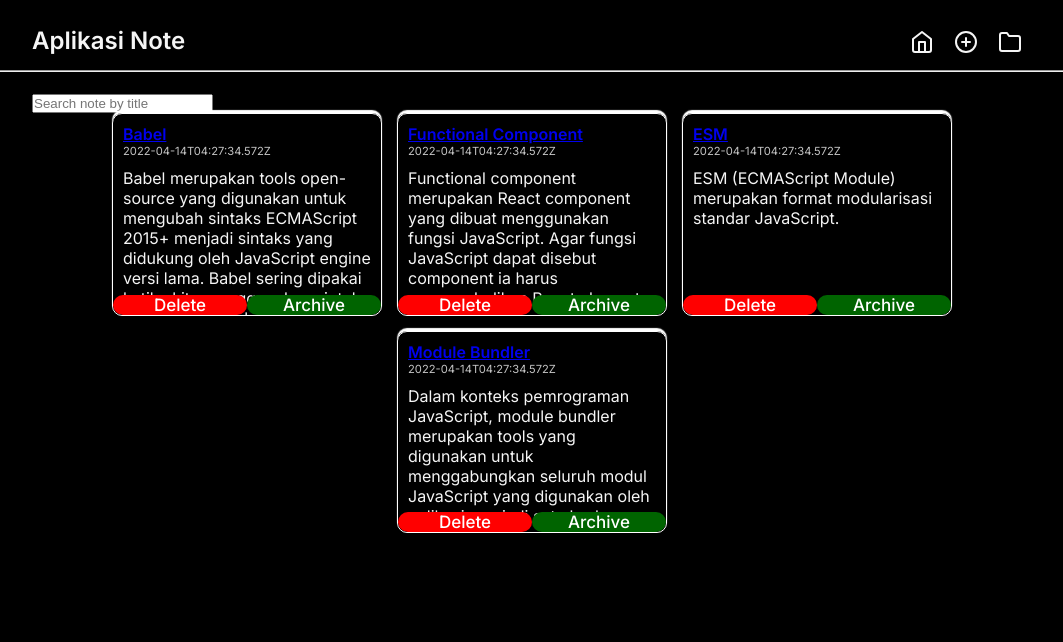
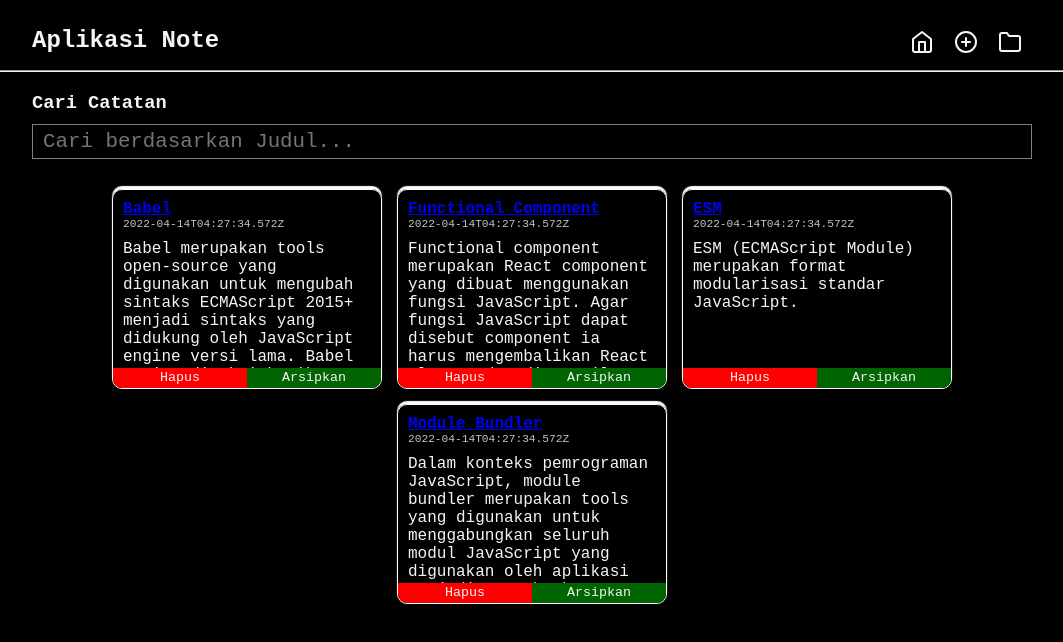
Before and after one commit to khairulhabibie/SPA-react, a React (Create React App) app: page / in a window 1280 px wide. Shown: the top 642 px of the page, without its empty margins (108-1171 px from the left). Built offline with nearby package versions, Linux system fonts and the light colour scheme.

Commit message:
fix searchbar in homepage

```diff
--- a/src/components/ArchiveButton.jsx
+++ b/src/components/ArchiveButton.jsx
@@ -5,9 +5,9 @@ const ArchiveButton = ({ archived, id, onToggleArchive }) => {
         <>
             {
                 archived ? <button className='btn-active' onClick={() => onToggleArchive(id)}>
-                    Active
+                    Aktifkan
                 </button> : <button className='btn-archive' onClick={() => onToggleArchive(id)}>
-                    Archive
+                    Arsipkan
                 </button>
             }
         </>
--- a/src/components/DeleteButton.jsx
+++ b/src/components/DeleteButton.jsx
@@ -1,7 +1,7 @@
 import React from 'react'
 
 const DeleteButton = ({ id, onDelete }) => {
-  return <button className='btn-delete' onClick={() => onDelete(id)}>Delete</button>
+  return <button className='btn-delete' onClick={() => onDelete(id)}>Hapus</button>
 }
 
 export default DeleteButton
--- a/src/components/NoteInput.jsx
+++ b/src/components/NoteInput.jsx
@@ -36,9 +36,10 @@ export default class NoteInput extends Component {
   render() {
     return (
       <form onSubmit={this.onSubmitEventHandler} >
-        <input type="text" placeholder='Title...' value={this.state.title} onChange={this.onTitleChangeHandler} autoComplete='off' className='input' />
-        <textarea placeholder='Note...' value={this.state.body} onChange={this.onBodyChangeHandler} rows={5} className='input' />
-        <button type='submit'>Add Note</button>
+        <h2>TAMBAHKAN CATATAN BARU !</h2>
+        <input type="text" placeholder='Judul Catatan...' value={this.state.title} onChange={this.onTitleChangeHandler} autoComplete='off' className='title' />
+        <textarea placeholder='Isi Catatan' value={this.state.body} onChange={this.onBodyChangeHandler} rows={13} className='body' />
+        <button type='submit'>Tambahkan Catatan</button>
       </form>
     )
   }
--- a/src/components/NoteItem.jsx
+++ b/src/components/NoteItem.jsx
@@ -7,7 +7,7 @@ import ArchiveButton from './ArchiveButton'
 const NoteItem = ({ title, body, createdAt, id, archived, onDelete, onToggleArchive }) => {
   return (
     <div className='note-item'>
-      <div className='note-item-title'>
+      <div >
         <h4>
           <Link to={`/note/${id}`}>{title}</Link>
         </h4>
--- a/src/components/SearchBar.jsx
+++ b/src/components/SearchBar.jsx
@@ -1,11 +1,14 @@
 import React from 'react'
 
-const SearchBar = ({ keyword, keywordChange }) => {
+const SearchBar = ({ title, keywordChange }) => {
   return (
-    <input className='search-bar' type='text' placeholder='Search note by title'
-      value={keyword}
-      onChange={(event) => keywordChange(event.target.value)}
-    />
+    <>
+      <h3>Cari Catatan</h3>
+      <input className='search-bar' type='text' placeholder='Cari berdasarkan Judul...'
+        value={title}
+        onChange={(event) => keywordChange(event.target.value)}
+      />
+    </>
   )
 }
 
--- a/src/pages/AddPage.jsx
+++ b/src/pages/AddPage.jsx
@@ -13,7 +13,6 @@ const AddPage = () => {
 
   return (
     <section>
-      <h2>ADD NEW NOTE !</h2>
       <NoteInput addNote={onAddNoteHandler} />
     </section>
   )
--- a/src/pages/HomePage.jsx
+++ b/src/pages/HomePage.jsx
@@ -1,12 +1,11 @@
 import React, { Component } from 'react'
+import { useSearchParams } from 'react-router-dom'
+import NoteList from '../components/NoteList'
 import { getActiveNotes, deleteNote, archiveNote } from '../utils/local-data'
-import NoteList from '../components/NoteList'
 import SearchBar from '../components/SearchBar'
-import { useSearchParams } from 'react-router-dom'
 
 const HomePageWrapper = () => {
   const [searchParams, setSearchParams] = useSearchParams();
-
   const keyword = searchParams.get('keyword');
 
   function changeSearchParams(keyword) {
@@ -23,7 +22,8 @@ class HomePage extends Component {
     super(props)
 
     this.state = {
-      notes: getActiveNotes()
+      notes: getActiveNotes(),
+      keyword: props.defaultKeyword || ""
     }
   }
 
@@ -32,17 +32,15 @@ class HomePage extends Component {
     this.setState(() => {
       return {
         notes: getActiveNotes()
-      }
-
-    })
+      };
+    });
   }
 
   onToggleArchiveNoteHandler = (id) => {
     archiveNote(id)
     this.setState(() => {
       return {
-        notes: getActiveNotes(),
-        keyword: this.props.defaultKeyword || ""
+        notes: getActiveNotes()
       }
     })
   }
@@ -57,17 +55,17 @@ class HomePage extends Component {
   }
 
   render() {
-    // const notes = this.state.notes.filter((note) => {
-    //   return note.title
-    //     .toLowerCase()
-    //     .includes(this.state.keyword.toLowerCase());
-    // });
+    const notes = this.state.notes.filter((note) => {
+      return note.title
+        .toLowerCase()
+        .includes(this.state.keyword.toLowerCase());
+    });
 
     return (
       <section>
-        <SearchBar keyword={this.state.keyword} keywordChange={this.onKeywordChangeHandler} />
+        <SearchBar title={this.state.keyword} keywordChange={this.onKeywordChangeHandler} />
         <br />
-        <NoteList notes={this.state.notes} onDelete={this.onDeleteNoteHandler} onToggleArchive={this.onToggleArchiveNoteHandler} />
+        <NoteList notes={notes} onDelete={this.onDeleteNoteHandler} onToggleArchive={this.onToggleArchiveNoteHandler} />
       </section>
     )
   }
--- a/src/styles/style.css
+++ b/src/styles/style.css
@@ -2,10 +2,10 @@
   padding: 0;
   margin: 0;
   box-sizing: border-box;
+  font-family: 'Courier New', Courier, monospace;
 }
 
 body {
-  font-family: 'Inter', sans-serif;
   background-color: black;
   color: whitesmoke;
 }
@@ -71,7 +71,7 @@ section {
   box-shadow: 0px -3px 1px white;
   padding: 10px;
   width: 270px;
-  aspect-ratio: 1 / 0.75;
+  aspect-ratio: 1 / 0.74;
   overflow: hidden;
   border-radius: 10px;
   position: relative;
@@ -88,59 +88,79 @@ section {
   display: flex;
 }
 
-.btn-delete {
-  position: absolute;
+button.btn-delete {
+
   bottom: 0;
   left: 0;
   height: 20px;
   width: 50%;
-
   background-color: red;
-  color: white;
 }
 
-.btn-archive,
-.btn-active {
+button {
+  color: whitesmoke;
+  border: none;
+  outline: none;
+  cursor: pointer;
   position: absolute;
+}
+
+button.btn-archive,
+button.btn-active {
   bottom: 0;
   right: 0;
   height: 20px;
   width: 50%;
 }
 
-.btn-archive {
+
+button.btn-archive {
   background-color: darkgreen;
-  color: white;
 }
 
-.btn-active {
+button.btn-active {
   background-color: darkblue;
-  color: white;
+}
+
+button[type="submit"] {
+  bottom: -60px;
+  right: 0;
+  font-size: 1.1em;
+  padding: 5px 10px;
+  background-color: darkgreen;
 }
 
 form {
-  display: flex;
-  flex-direction: column;
   position: relative;
+  font-family: 'Courier New', Courier, monospace;
+  margin: 0 10px;
 }
 
-.input {
+input,
+textarea {
   background-color: black;
-  color: whitesmoke;
+  color: white;
   padding: 10px 0px;
-  font-size: 14px;
-  margin-bottom: 20px;
   border: none;
   outline: none;
+  font-family: 'Courier New', Courier, monospace;
+  width: 100%;
+}
+
+input.title {
   font-size: 1.5em;
 }
 
-form button {
-  width: 100%;
+textarea.body {
+  font-size: 1.2em;
 }
 
-textarea {
-  padding: 20px 10px;
+input.search-bar {
+  font-size: 1.3em;
+  padding: 5px 10px;
+  margin: 10px 0 30px;
+  color: whitesmoke;
+  border: 1px solid gray;
 }
 
 .pop-button {
@@ -153,52 +173,12 @@ textarea {
   margin: 0 auto;
 }
 
-/* more css button */
-button {
-  height: 3em;
-  width: 8em;
-  border: none;
-  border-radius: 10em;
-  background: #016DD9;
-  font-size: 17px;
-  color: #ffffff;
-  font-family: inherit;
-  font-weight: 500;
-}
-
-button:hover {
-  cursor: pointer;
-  animation: shake3856 0.3s linear infinite both;
-}
-
-@keyframes shake3856 {
-  0% {
-    -webkit-transform: translate(0);
-    transform: translate(0);
+@media screen and (max-width: 400px) {
+  header {
+    justify-content: flex-end;
   }
 
-  20% {
-    -webkit-transform: translate(-2px, 2px);
-    transform: translate(-2px, 2px);
-  }
-
-  40% {
-    -webkit-transform: translate(-2px, -2px);
-    transform: translate(-2px, -2px);
-  }
-
-  60% {
-    -webkit-transform: translate(2px, 2px);
-    transform: translate(2px, 2px);
-  }
-
-  80% {
-    -webkit-transform: translate(2px, -2px);
-    transform: translate(2px, -2px);
-  }
-
-  100% {
-    -webkit-transform: translate(0);
-    transform: translate(0);
+  header>h2 {
+    display: none;
   }
 }
```
